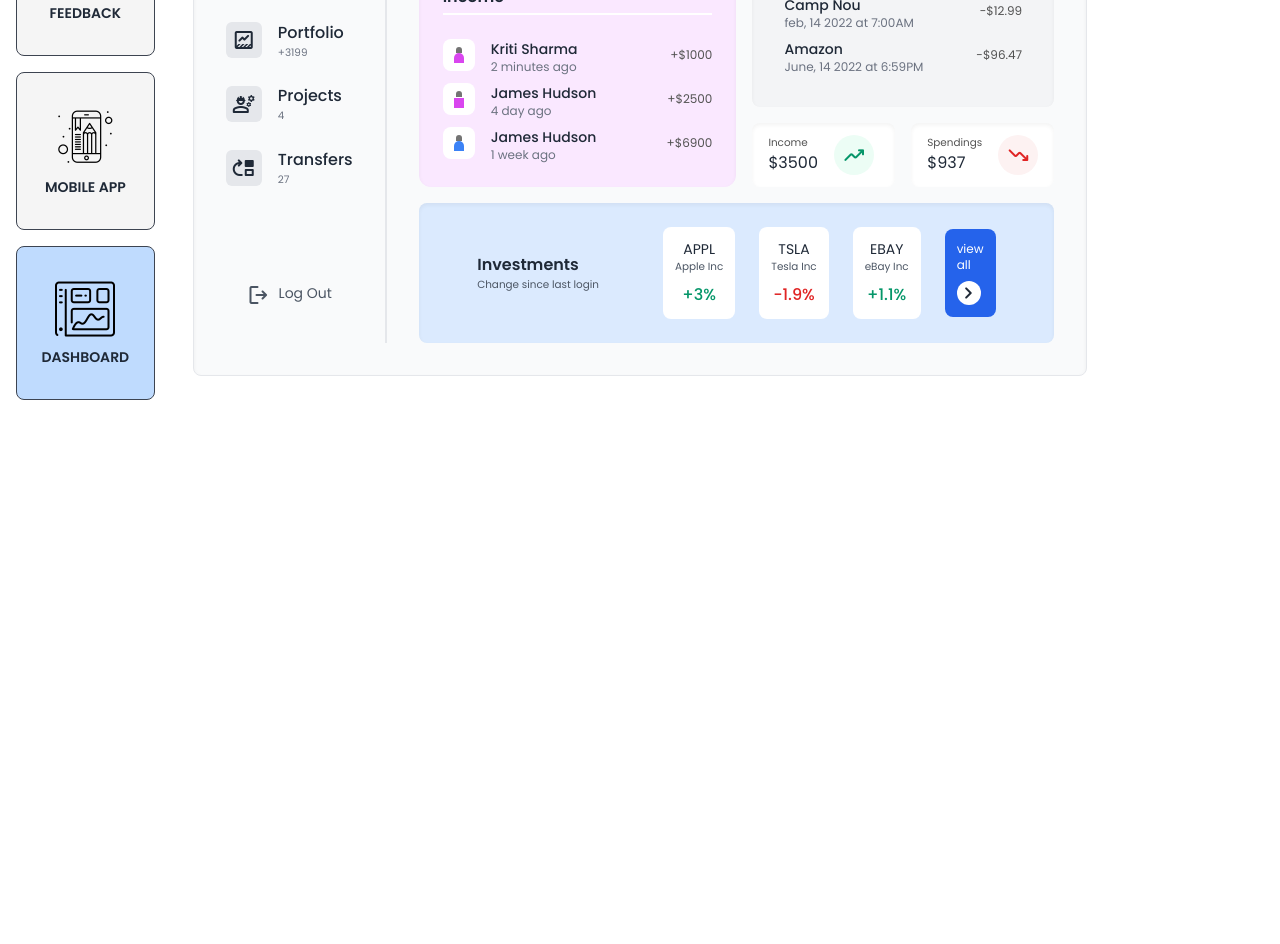
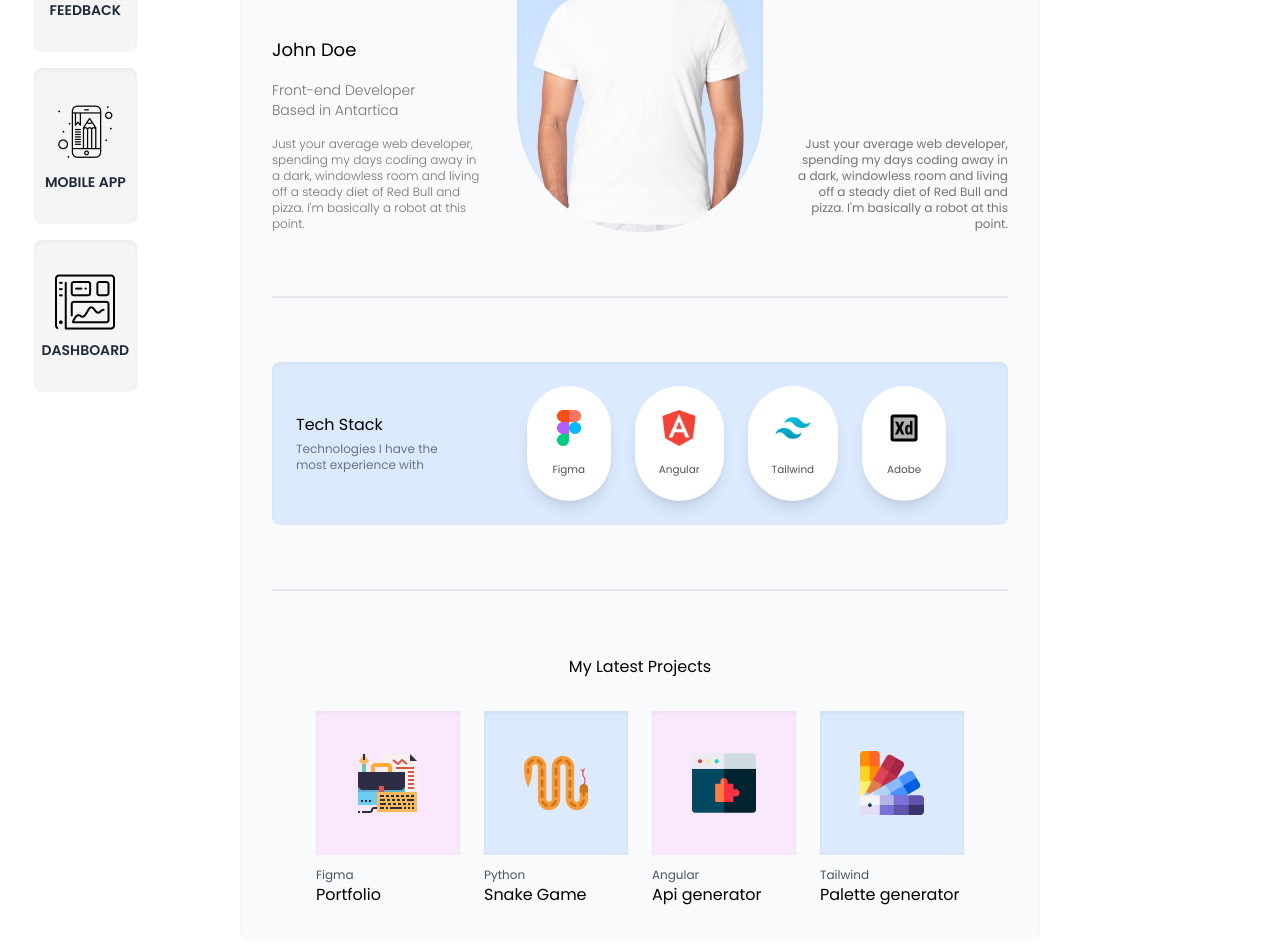
Before and after one commit to puneet-sarhali/palette, an Angular app: page / in a window 1280 px wide. Shown: the part 340-1284 px from the top of the page. Before the commit the page ends 820 px from the top, so only its background shows below. Built offline with nearby package versions, Linux system fonts and the light colour scheme.

Commit message:
ui improvements on views tab

```diff
--- a/src/app/app.component.html
+++ b/src/app/app.component.html
@@ -28,9 +28,11 @@
 <div class="text-black grid grid-cols-9 mx-4 my-16">
 
   <div class="col-span-1 justify-self-center">
-    <div class="flex" *ngFor="let view of views">
+    <div class="flex relative" *ngFor="let view of views">
       <button [ngClass]="{'!bg-my-primary-200': view.id == viewClicked.id}"
-        class="btn text-sm text-gray-800 py-8 mb-4 px-2 bg-my-gray-100 hover:bg-my-primary-100  rounded-lg w-full h-max"
+        class="hover:after:content-['>'] after:absolute after:-right-8 after:inset-y-auto after:scale-150
+              flex flex-col !border-none shadow-inner btn text-sm text-gray-800 py-8 mb-4 px-2
+              bg-my-gray-100 hover:bg-my-primary-100 rounded-lg w-full h-max"
         (click)="onViewClicked(view)">
         <img class="mb-2" src="../assets/{{view.img}}" alt="">
         {{view.name}}
--- a/src/app/app.component.ts
+++ b/src/app/app.component.ts
@@ -10,9 +10,9 @@ export class AppComponent {
   data = themeData;
   variables = themeData[0];
   viewClicked = {
-    id: 4,
-    name: "Mobile App",
-    img: "mobile-app.png"
+    id: 1,
+    name: "Portfolio",
+    img: "portfolio.png"
   };
 
   constructor() {
--- a/src/app/dashboard/dashboard.component.html
+++ b/src/app/dashboard/dashboard.component.html
@@ -1,5 +1,5 @@
-<div class="border-4 border-gray-300 relative h-full max-w-[22rem] bg-gray-50 rounded-2xl">
-  <div class="w-32 h-6 absolute top-0 right-1/2 bg-gray-300 translate-x-1/2 rounded-b-lg"></div>
+<div class="shadow-inner border-2 relative h-full max-w-[22rem] bg-gray-50 rounded-2xl">
+  <div class="shadow-inner w-32 h-6 absolute top-0 right-1/2 bg-gray-200 translate-x-1/2 rounded-b-lg"></div>
   <div>
     <div class="flex w-full p-4 mt-4">
       <app-avatar></app-avatar>
--- a/src/app/views/feedback-page/feedback-page.component.html
+++ b/src/app/views/feedback-page/feedback-page.component.html
@@ -1,4 +1,4 @@
-<div class="shadow-lg shadow-gray-300 flex flex-col justify-center items-center m-8 border-t-4 border-my-error-700 max-w-[30rem]">
+<div class="rounded-lg shadow-lg shadow-gray-300 flex flex-col justify-center items-center m-8 border-t-4 border-my-error-700 max-w-[30rem]">
     <div class="pl-6 py-6 pr-8 relative">
         <div class="absolute">
             <div class="w-8 h-8 bg-my-error-600 rounded-full relative outline outline-4 outline-my-error-300">
@@ -12,7 +12,7 @@
             <p class="text-gray-500 text-sm">Are you sure you want to delete your playlist? By doing this you will lose all of your saved data and will not be able to retrieve it.</p>
         </div>
     </div>
-    <div class="bg-gray-100 w-full p-4 flex">
+    <div class="bg-gray-100 w-full p-4 flex rounded-b-lg">
         <button class="ml-auto text-gray-700">Cancel</button>
         <button class="mx-4 px-6 py-2 rounded-lg text-lg bg-my-error-200 text-my-error-900">Delete</button>
     </div>
--- a/src/app/views/portfolio/portfolio.component.html
+++ b/src/app/views/portfolio/portfolio.component.html
@@ -1,11 +1,11 @@
-<div class="p-8 rounded-lg bg-my-gray-100 relative max-w-[50rem]">
+<div class="p-8 rounded-lg shadow-inner bg-gray-50 relative max-w-[50rem]">
     <!-- <div class="absolute top-0 left-1/4">
         <div class="h-[100rem] w-16 rotate-45 bg-my-accent-500 opacity-30 blur-2xl"></div>
     </div> -->
     <div class="relative z-10">
         <div class="border-b-2 pb-16">
             <div class="grid grid-cols-3 text-sm">
-                <h2>SANDHU</h2>
+                <h2 class="text-my-primary-600 font-semibold">JD</h2>
                 <ul class="flex space-x-6 justify-center">
                     <li>PROJECTS</li>
                     <li>EXPERIENCE</li>
@@ -27,7 +27,7 @@
                             developer, spending my days coding away in a dark, windowless room and living off a steady
                             diet of Red Bull and pizza. I'm basically a robot at this point.</p>
                     </h1>
-                    <img class="justify-self-center bg-gradient-to-b from-my-primary-200 to-my-primary-100 rounded-full max-h-[30rem] h-auto pt-6"
+                    <img class="shadow-inner justify-self-center bg-gradient-to-b from-my-primary-200 to-my-primary-100 rounded-full max-h-[30rem] h-auto pt-6"
                         src="../../../assets/portrait.png" alt="">
                     <p class="self-end text-xs ml-8 text-right text-my-gray-500">Just your average web developer,
                         spending my days coding away in a dark, windowless room and living off a steady diet of Red Bull
@@ -35,29 +35,29 @@
                 </div>
             </div>
         </div>
-        <div class="mt-16 bg-my-primary-100 p-6 rounded-lg flex">
+        <div class="mt-16 bg-my-primary-100 p-6 rounded-lg flex shadow-inner">
             <div class="justify-center flex flex-col">
                 <h2 class="mr-36 mb-1">Tech Stack</h2>
-                <p class="text-xs max-w-[10rem] text-gray-500">Technologies I have the most experience with</p>
+                <p class="text-xs max-w-[10rem] text-gray-500">Technologies I have the most experience with </p>
             </div>
 
-            <ul class="flex gap-6 justify-center flex-wrap">
+            <ul class="flex gap-6 justify-center flex-wrap [&>*]:shadow-lg">
                 <li class="flex flex-col justify-center items-center bg-white p-6 rounded-full">
                     <img src="../../../assets/figma.png" alt="" height="36" width="36">
-                    <h3 class="text-xs mt-4">Figma</h3>
+                    <h3 class="text-xxs text-my-gray-600 mt-4">Figma</h3>
                 </li>
                 <li class="flex flex-col justify-center items-center bg-white p-6 rounded-full">
                     <img src="../../../assets/angular.png" alt="" height="36" width="36">
-                    <h3 class="text-xs mt-4">Angular</h3>
+                    <h3 class="text-xxs text-my-gray-600 mt-4">Angular</h3>
                 </li>
                 <li class="flex flex-col justify-center items-center bg-white p-6 rounded-full">
                     <img src="../../../assets/tailwind.png" alt="" height="36" width="36">
-                    <h3 class="text-xs mt-4">Tailwind</h3>
+                    <h3 class="text-xxs text-my-gray-600 mt-4">Tailwind</h3>
                 </li>
                 <li class="flex flex-col justify-center items-center bg-white p-6 rounded-full">
 
                     <img src="../../../assets/xd.png" alt="" height="36" width="36">
-                    <h3 class="text-xs mt-4">Adobe</h3>
+                    <h3 class="text-xxs text-my-gray-600 mt-4">Adobe</h3>
                 </li>
             </ul>
         </div>
@@ -66,25 +66,25 @@
             <h2 class="text-center mb-8">My Latest Projects</h2>
             <ul class="flex gap-6 justify-center flex-wrap">
                 <li>
-                    <div class="w-36 h-36 bg-my-accent-100 mb-3 p-10"><img src="../../../assets/portfolio.png" alt="">
+                    <div class="w-36 h-36 bg-my-accent-100 mb-3 p-10 shadow-inner"><img src="../../../assets/portfolio1.png" alt="">
                     </div>
                     <p class="text-xs text-gray-600">Figma</p>
                     <h3>Portfolio</h3>
                 </li>
                 <li>
-                    <div class="w-36 h-36 bg-my-primary-100 mb-3 p-10"><img src="../../../assets/snake.png" alt="">
+                    <div class="w-36 h-36 bg-my-primary-100 mb-3 p-10 shadow-inner"><img src="../../../assets/snake.png" alt="">
                     </div>
                     <p class="text-xs text-gray-600">Python</p>
                     <h3>Snake Game</h3>
                 </li>
                 <li>
-                    <div class="w-36 h-36 bg-my-accent-100 mb-3 p-10"><img src="../../../assets/browser.png" alt="">
+                    <div class="w-36 h-36 bg-my-accent-100 mb-3 p-10 shadow-inner"><img src="../../../assets/browser.png" alt="">
                     </div>
                     <p class="text-xs text-gray-600">Angular</p>
                     <h3>Api generator</h3>
                 </li>
                 <li>
-                    <div class="w-36 h-36 bg-my-primary-100 mb-3 p-10"><img src="../../../assets/palette.png" alt="">
+                    <div class="w-36 h-36 bg-my-primary-100 mb-3 p-10 shadow-inner"><img src="../../../assets/palette.png" alt="">
                     </div>
                     <p class="text-xs text-gray-600">Tailwind</p>
                     <h3>Palette generator</h3>
```
Also changed, not shown: src/assets/portfolio1.png (added).
